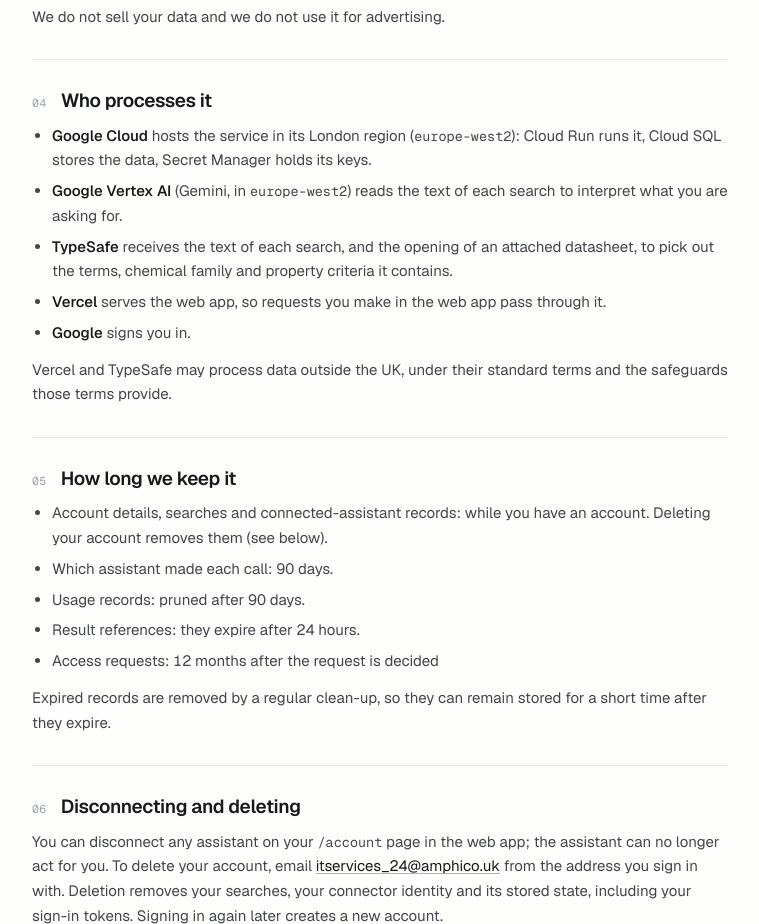
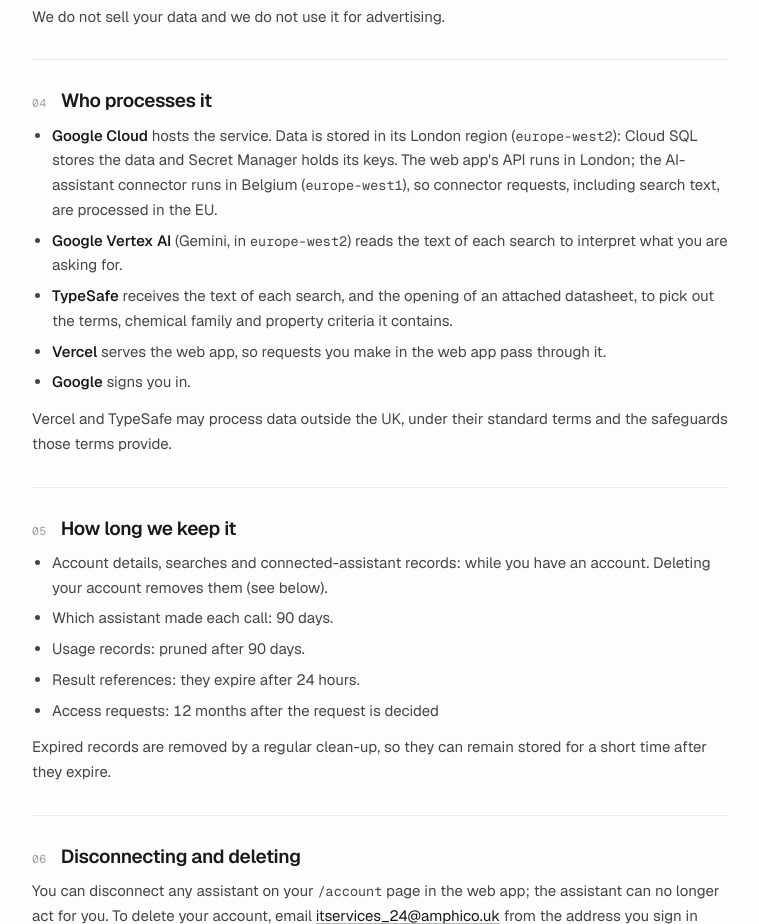
Before and after one commit to Matterialis/matterialis-site, a plain HTML site: page privacy/index.html in a window 1280 px wide. Shown: the part 1580-2504 px from the top of the page, without its empty margins (260-1019 px from the left). Drawn offline with nearby package versions, Linux system fonts and the light colour scheme.

Commit message:
fix: privacy notice says the MCP connector runs in europe-west1
Co-Authored-By: Claude Opus 5.5 <noreply@anthropic.com>

```diff
--- a/privacy/index.html
+++ b/privacy/index.html
@@ -206,7 +206,7 @@ footer{background:var(--chrome);border-top:1px solid var(--chrome-line);padding:
     <section>
       <h2><span class="n">04</span>Who processes it</h2>
       <ul>
-        <li><strong>Google Cloud</strong> hosts the service in its London region (<span class="mono">europe-west2</span>): Cloud Run runs it, Cloud SQL stores the data, Secret Manager holds its keys.</li>
+        <li><strong>Google Cloud</strong> hosts the service. Data is stored in its London region (<span class="mono">europe-west2</span>): Cloud SQL stores the data and Secret Manager holds its keys. The web app's API runs in London; the AI-assistant connector runs in Belgium (<span class="mono">europe-west1</span>), so connector requests, including search text, are processed in the EU.</li>
         <li><strong>Google Vertex AI</strong> (Gemini, in <span class="mono">europe-west2</span>) reads the text of each search to interpret what you are asking for.</li>
         <li><strong>TypeSafe</strong> receives the text of each search, and the opening of an attached datasheet, to pick out the terms, chemical family and property criteria it contains.</li>
         <li><strong>Vercel</strong> serves the web app, so requests you make in the web app pass through it.</li>
```
